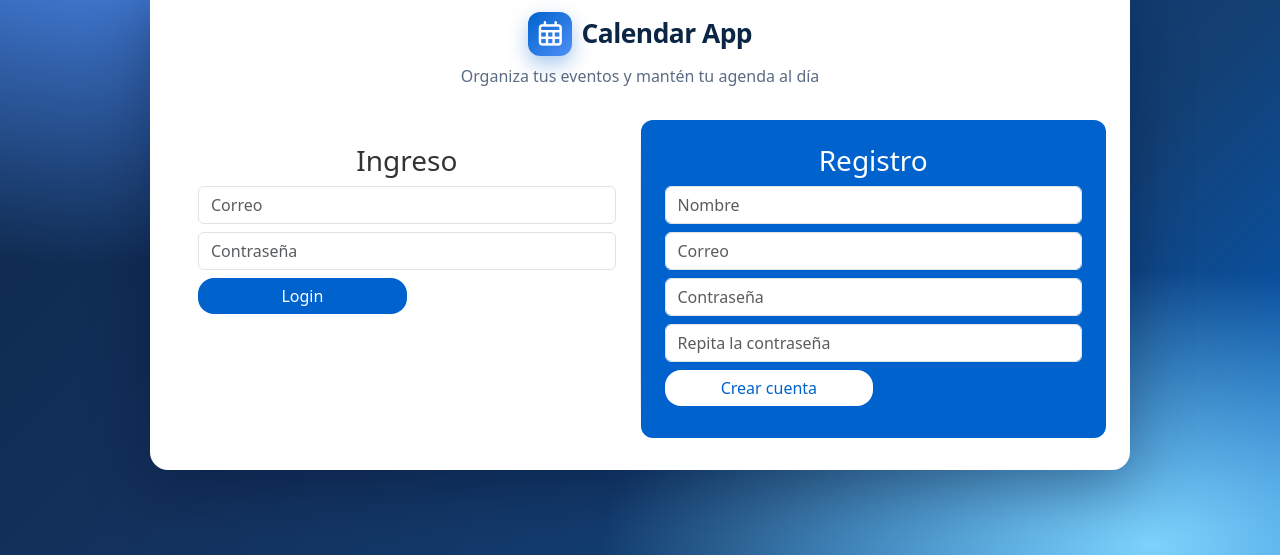
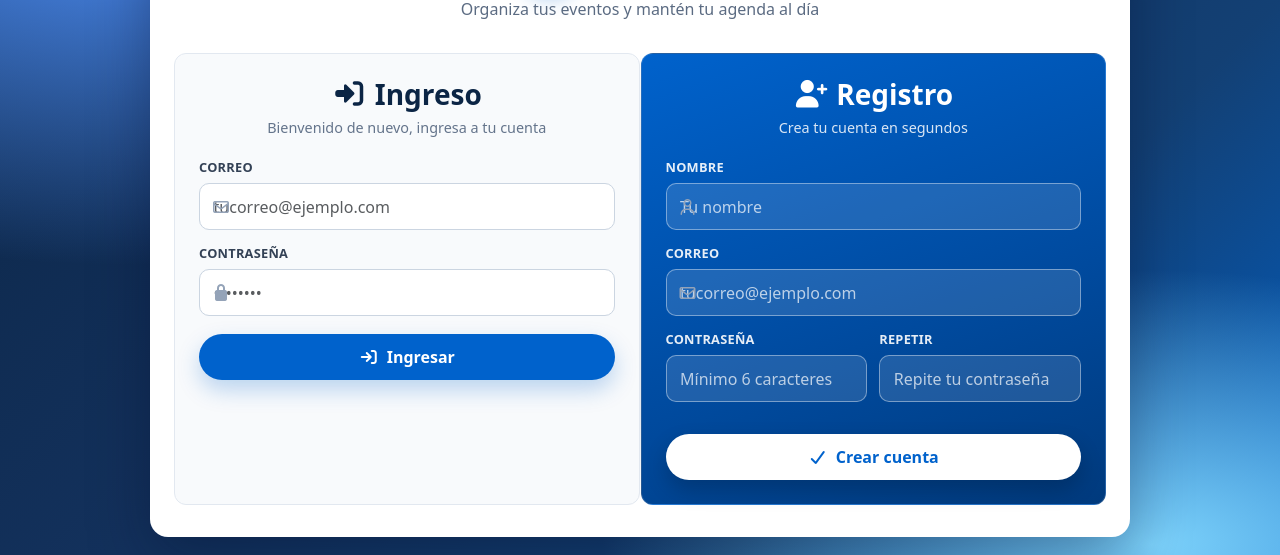
Before and after one commit to m1gang/calendar-app-react, a React (Vite) app: page /auth in a window 1280 px wide. Shown: the part 175-730 px from the top of the page. Built offline with nearby package versions, Linux system fonts and the light colour scheme.

Commit message:
style(auth): pulir inputs, labels y botones de autenticacion

```diff
--- a/src/auth/pages/LoginPage.css
+++ b/src/auth/pages/LoginPage.css
@@ -69,21 +69,142 @@
 
 .login-form-1 {
     border-radius: 12px;
+    background: #f8fafc;
+    border: 1px solid #e2e8f0;
 }
 
-.login-form-1 h3 {
+.auth-title {
+    display: flex;
+    align-items: center;
+    justify-content: center;
+    gap: 0.5rem;
+    margin: 0;
     text-align: center;
-    color: #333;
+    color: #0b2545;
+    font-weight: 800;
+}
+
+.auth-title-light {
+    color: #fff;
+}
+
+.auth-hint {
+    text-align: center;
+    color: #64748b;
+    font-size: 0.9rem;
+    margin: 0.35rem 0 1.25rem;
+}
+
+.auth-hint-light {
+    color: rgba(255, 255, 255, 0.85);
+}
+
+.auth-field {
+    margin-bottom: 0.9rem;
+}
+
+.auth-field-row {
+    display: grid;
+    grid-template-columns: 1fr 1fr;
+    gap: 0.75rem;
+}
+
+.auth-label,
+.auth-label-light {
+    display: block;
+    font-size: 0.8rem;
+    font-weight: 700;
+    letter-spacing: 0.02em;
+    text-transform: uppercase;
+    margin-bottom: 0.35rem;
+}
+
+.auth-label {
+    color: #334155;
+}
+
+.auth-label-light {
+    color: rgba(255, 255, 255, 0.9);
+}
+
+.auth-input-group {
+    position: relative;
+}
+
+.auth-input-icon {
+    position: absolute;
+    left: 12px;
+    top: 50%;
+    transform: translateY(-50%);
+    color: #94a3b8;
+    pointer-events: none;
+}
+
+.auth-input-group .auth-input {
+    padding-left: 2.4rem;
+}
+
+.auth-input {
+    border-radius: 10px !important;
+    border: 1px solid #cbd5e1 !important;
+    padding: 0.65rem 0.85rem !important;
+    transition: border-color 0.15s ease, box-shadow 0.15s ease;
+}
+
+.auth-input:focus {
+    border-color: #0062cc !important;
+    box-shadow: 0 0 0 4px rgba(0, 98, 204, 0.15) !important;
+}
+
+.login-form-2 .auth-input {
+    border-color: rgba(255, 255, 255, 0.4) !important;
+    background: rgba(255, 255, 255, 0.12) !important;
+    color: #fff !important;
+}
+
+.login-form-2 .auth-input::placeholder {
+    color: rgba(255, 255, 255, 0.7);
+}
+
+.login-form-2 .auth-input:focus {
+    border-color: #fff !important;
+    box-shadow: 0 0 0 4px rgba(255, 255, 255, 0.2) !important;
+    background: rgba(255, 255, 255, 0.18) !important;
+}
+
+.auth-actions {
+    margin-top: 1.1rem;
+    display: flex;
+    justify-content: center;
+}
+
+.auth-btn {
+    display: inline-flex;
+    align-items: center;
+    justify-content: center;
+    gap: 0.5rem;
+    font-weight: 700;
+    transition: transform 0.12s ease, box-shadow 0.15s ease, filter 0.15s ease;
+    box-shadow: 0 10px 22px rgba(0, 98, 204, 0.25);
+}
+
+.auth-btn:hover {
+    transform: translateY(-1px);
+    filter: brightness(1.05);
+}
+
+.auth-btn:active {
+    transform: translateY(0);
+}
+
+.auth-btn-light {
+    box-shadow: 0 10px 22px rgba(0, 0, 0, 0.2);
 }
 
 .login-form-2 {
     border-radius: 12px;
-    background: #0062cc;
-}
-
-.login-form-2 h3 {
-    text-align: center;
-    color: #fff;
+    background: linear-gradient(160deg, #0062cc 0%, #004a9e 60%, #003a7d 100%);
+    border: 1px solid rgba(255, 255, 255, 0.15);
 }
 
 .login-container form {
@@ -91,9 +212,9 @@
 }
 
 .btnSubmit {
-    width: 50%;
-    border-radius: 1rem;
-    padding: 1.5%;
+    width: 100%;
+    border-radius: 999px;
+    padding: 0.7rem 1rem;
     border: none;
     cursor: pointer;
 }
--- a/src/auth/pages/LoginPage.jsx
+++ b/src/auth/pages/LoginPage.jsx
@@ -91,30 +91,56 @@ export const LoginPage = () => {
 
         <div className="auth-body">
           <section className="auth-panel login-form-1">
-            <h3>Ingreso</h3>
+            <h3 className="auth-title">
+              <i className="fa-solid fa-right-to-bracket"></i> Ingreso
+            </h3>
+            <p className="auth-hint">Bienvenido de nuevo, ingresa a tu cuenta</p>
             <form onSubmit={loginSubmit}>
-              <div className="form-group mb-2">
+              <div className="auth-field">
+                <label className="auth-label" htmlFor="loginEmail">
+                  Correo
+                </label>
+                <div className="auth-input-group">
+                  <span className="auth-input-icon">
+                    <i className="fa-regular fa-envelope"></i>
+                  </span>
                   <input
-                  type="text"
-                  className="form-control"
-                  placeholder="Correo"
+                    id="loginEmail"
+                    type="email"
+                    className="form-control auth-input"
+                    placeholder="tucorreo@ejemplo.com"
                     name="loginEmail"
                     value={loginEmail}
                     onChange={onLoginInputChange}
+                    autoComplete="email"
                   />
                 </div>
-              <div className="form-group mb-2">
+              </div>
+              <div className="auth-field">
+                <label className="auth-label" htmlFor="loginPassword">
+                  Contraseña
+                </label>
+                <div className="auth-input-group">
+                  <span className="auth-input-icon">
+                    <i className="fa-solid fa-lock"></i>
+                  </span>
                   <input
+                    id="loginPassword"
                     type="password"
-                  className="form-control"
-                  placeholder="Contraseña"
+                    className="form-control auth-input"
+                    placeholder="••••••••"
                     name="loginPassword"
                     value={loginPassword}
                     onChange={onLoginInputChange}
+                    autoComplete="current-password"
                   />
                 </div>
-              <div className="form-group mb-2">
-                <input type="submit" className="btnSubmit" value="Login" />
+              </div>
+              <div className="auth-actions">
+                <button type="submit" className="btnSubmit auth-btn">
+                  <i className="fa-solid fa-arrow-right-to-bracket"></i>
+                  <span>Ingresar</span>
+                </button>
               </div>
             </form>
           </section>
@@ -122,56 +148,101 @@ export const LoginPage = () => {
           <div className="auth-divider" aria-hidden="true"></div>
 
           <section className="auth-panel login-form-2">
-            <h3>Registro</h3>
+            <h3 className="auth-title auth-title-light">
+              <i className="fa-solid fa-user-plus"></i> Registro
+            </h3>
+            <p className="auth-hint auth-hint-light">
+              Crea tu cuenta en segundos
+            </p>
             <form onSubmit={registerSubmit}>
-              <div className="form-group mb-2">
+              <div className="auth-field">
+                <label className="auth-label-light" htmlFor="registerName">
+                  Nombre
+                </label>
+                <div className="auth-input-group">
+                  <span className="auth-input-icon">
+                    <i className="fa-regular fa-user"></i>
+                  </span>
                   <input
+                    id="registerName"
                     type="text"
-                  className="form-control"
-                  placeholder="Nombre"
+                    className="form-control auth-input"
+                    placeholder="Tu nombre"
                     name="registerName"
                     value={registerName}
                     onChange={onRegisterInputChange}
+                    autoComplete="name"
                   />
                 </div>
-              <div className="form-group mb-2">
+              </div>
+              <div className="auth-field">
+                <label className="auth-label-light" htmlFor="registerEmail">
+                  Correo
+                </label>
+                <div className="auth-input-group">
+                  <span className="auth-input-icon">
+                    <i className="fa-regular fa-envelope"></i>
+                  </span>
                   <input
+                    id="registerEmail"
                     type="email"
-                  className="form-control"
-                  placeholder="Correo"
+                    className="form-control auth-input"
+                    placeholder="tucorreo@ejemplo.com"
                     name="registerEmail"
                     value={registerEmail}
                     onChange={onRegisterInputChange}
+                    autoComplete="email"
                   />
                 </div>
-              <div className="form-group mb-2">
+              </div>
+              <div className="auth-field-row">
+                <div className="auth-field">
+                  <label
+                    className="auth-label-light"
+                    htmlFor="registerPassword"
+                  >
+                    Contraseña
+                  </label>
                   <input
+                    id="registerPassword"
                     type="password"
-                  className="form-control"
-                  placeholder="Contraseña"
+                    className="form-control auth-input"
+                    placeholder="Mínimo 6 caracteres"
                     name="registerPassword"
                     value={registerPassword}
                     onChange={onRegisterInputChange}
+                    autoComplete="new-password"
                   />
                 </div>
 
-              <div className="form-group mb-2">
+                <div className="auth-field">
+                  <label
+                    className="auth-label-light"
+                    htmlFor="registerPassword2"
+                  >
+                    Repetir
+                  </label>
                   <input
+                    id="registerPassword2"
                     type="password"
-                  className="form-control"
-                  placeholder="Repita la contraseña"
+                    className="form-control auth-input"
+                    placeholder="Repite tu contraseña"
                     name="registerPassword2"
                     value={registerPassword2}
                     onChange={onRegisterInputChange}
+                    autoComplete="new-password"
                   />
                 </div>
+              </div>
 
-              <div className="form-group mb-2">
-                <input
+              <div className="auth-actions">
+                <button
                   type="submit"
-                  className="btnSubmit"
-                  value="Crear cuenta"
-                />
+                  className="btnSubmit auth-btn auth-btn-light"
+                >
+                  <i className="fa-solid fa-check"></i>
+                  <span>Crear cuenta</span>
+                </button>
               </div>
             </form>
           </section>
```
Lines whose indentation alone changed are shown as unchanged.
